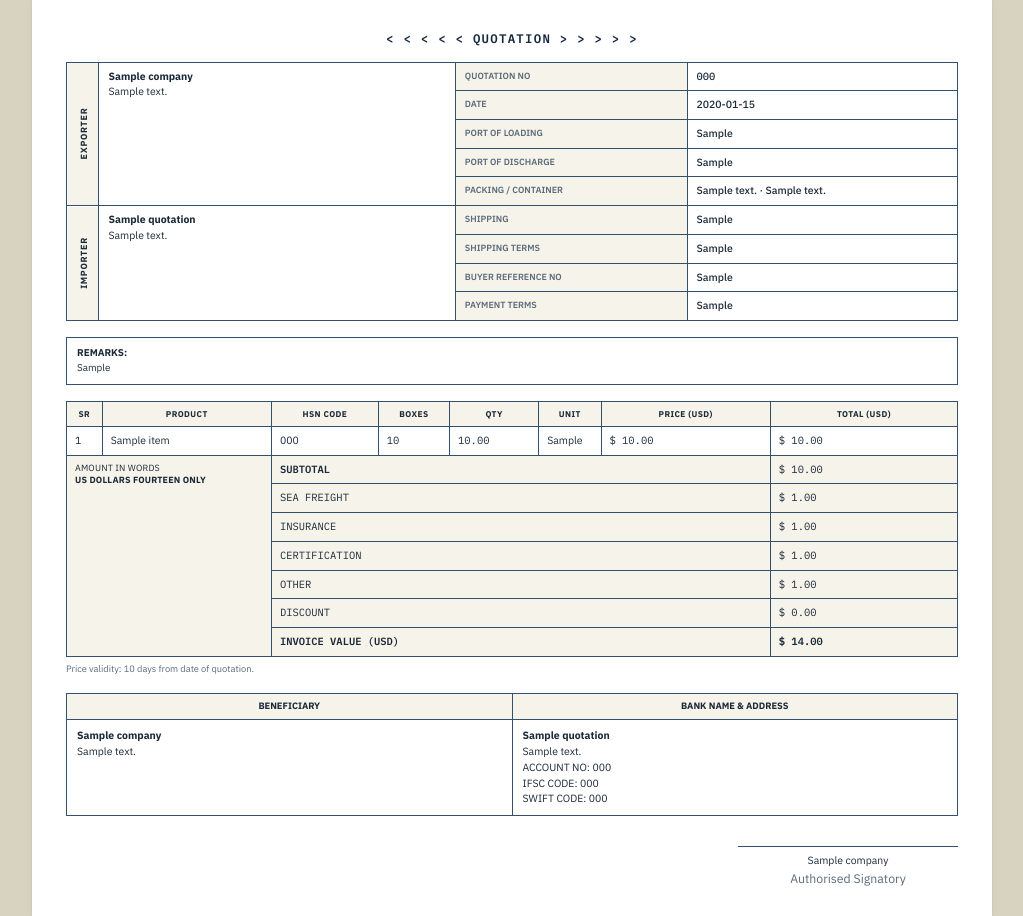
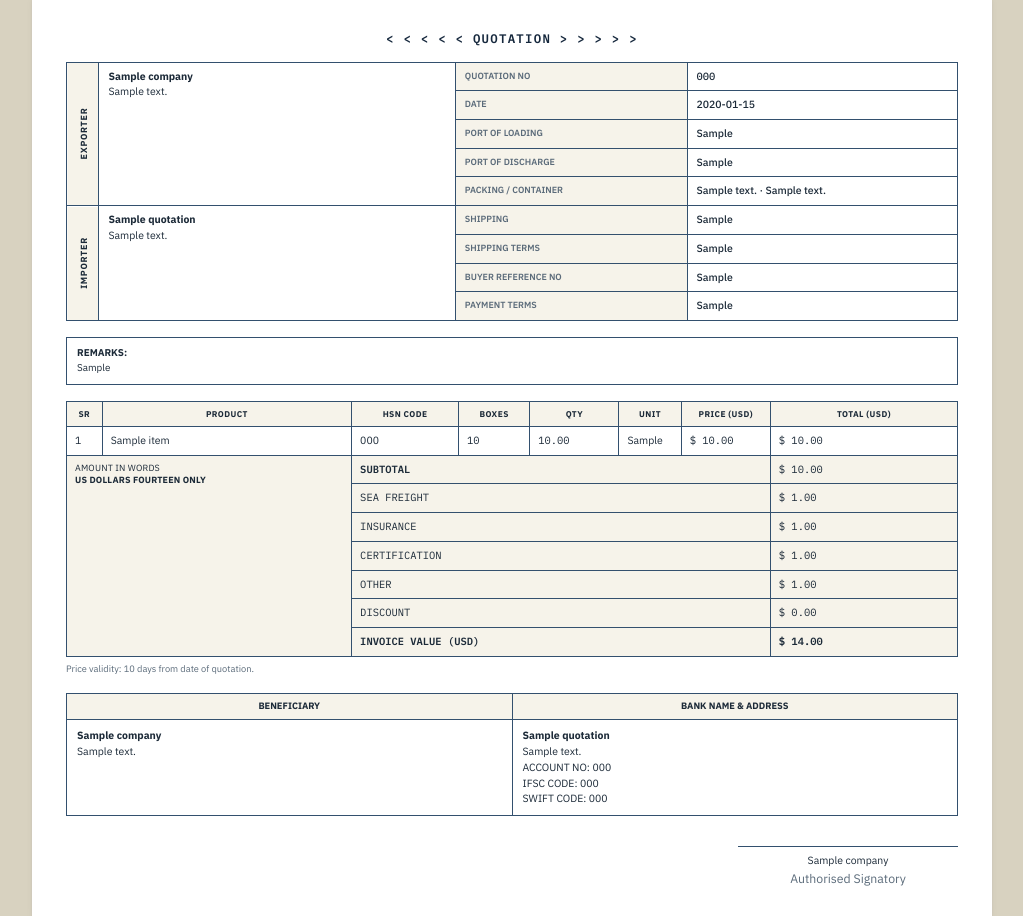
Before and after one commit to tdpatelgit/exportManagement, a Flask app: page /quotations/1 in a window 1280 px wide. Shown: the part 81-997 px from the top of the page, without its empty margins (128-1151 px from the left). Run offline with Flask 3, Linux system fonts and the light colour scheme; a user stored in the database is signed in; tables that the repository leaves empty hold one stand-in row (values such as "Sample post"); data that the repository does not hold is empty.

Commit message:
fix(quotation): adjusted the column width to avoid product name wrapping and row height to add more items in the quotation

```diff
--- a/crm_app/app/static/css/style.css
+++ b/crm_app/app/static/css/style.css
@@ -514,6 +514,7 @@ legend { font-size: .8rem; font-weight: 600; color: var(--color-ink); padding: 0
   white-space: nowrap;
 }
 .quote-items-table tfoot td { border: 1px solid var(--color-line-dark); padding: 6px 8px; background: var(--color-paper); }
+.quote-charge-row td { padding: 2px 8px; }
 .quote-total-row td { background: var(--color-paper); }
 .quote-amount-words {
   vertical-align: top; font-size: .5975rem; text-transform: uppercase;
@@ -532,7 +533,13 @@ legend { font-size: .8rem; font-weight: 600; color: var(--color-ink); padding: 0
 @media print {
   .no-print { display: none !important; }
   .quote-print-body { background: #fff; }
-  .quote-sheet { box-shadow: none; margin: 0; max-width: 100%; }
+  .quote-sheet { box-shadow: none; margin: 0; max-width: 100%; padding: 14px 34px; }
+  .quote-banner { margin-bottom: 8px; }
+  .quote-meta-table { margin-bottom: 8px; }
+  .quote-footnote { margin-bottom: 8px; }
+  .quote-bank-table { margin-bottom: 14px; }
+  .quote-items-table td, .quote-items-table th, .quote-items-table tfoot td { padding: 4px 8px; }
+  .quote-charge-row td { padding: 1px 8px; }
   /* Some browsers "print-economy" thin, dark table borders down to nothing
      (treating them like backgrounds to be lightened for ink-saving) - this
      is what was dropping the box around EXPORTER/IMPORTER. Forcing exact
--- a/crm_app/app/templates/quotations/_annexure.html
+++ b/crm_app/app/templates/quotations/_annexure.html
@@ -6,7 +6,7 @@
    `quotation.items` rather than trusting caller-scoped variables) so it can
    be included safely from anywhere. Keep QUOTE_ANNEX_START in sync with
    quotations/print.html. #}
-{% set QUOTE_ANNEX_START = 2 %}
+{% set QUOTE_ANNEX_START = 6 %}
 {% set annex_items = quotation.items[QUOTE_ANNEX_START:] %}
 {% if annex_items %}
 
@@ -24,8 +24,8 @@
 
   <table class="quote-items-table">
     <colgroup>
-      <col style="width:4%"><col style="width:19%"><col style="width:12%"><col style="width:8%">
-      <col style="width:10%"><col style="width:7%"><col style="width:19%"><col style="width:21%">
+      <col style="width:4%"><col style="width:28%"><col style="width:12%"><col style="width:8%">
+      <col style="width:10%"><col style="width:7%"><col style="width:10%"><col style="width:21%">
     </colgroup>
     <thead>
       <tr>
--- a/crm_app/app/templates/quotations/_sheet.html
+++ b/crm_app/app/templates/quotations/_sheet.html
@@ -6,7 +6,7 @@
 {% set phone = (company.contact_details | selectattr('type', 'equalto', 'phone') | list | first) if company else None %}
 {% set email = (company.contact_details | selectattr('type', 'equalto', 'email') | list | first) if company else None %}
 
-{% set QUOTE_ANNEX_START = 2 %}
+{% set QUOTE_ANNEX_START = 6 %}
 {% set main_items = quotation.items[:QUOTE_ANNEX_START] %}
 {% set annex_items = quotation.items[QUOTE_ANNEX_START:] %}
 {% set main_total = main_items | sum(attribute='total_usd') %}
@@ -77,8 +77,8 @@
 
   <table class="quote-items-table">
     <colgroup>
-      <col style="width:4%"><col style="width:19%"><col style="width:12%"><col style="width:8%">
-      <col style="width:10%"><col style="width:7%"><col style="width:19%"><col style="width:21%">
+      <col style="width:4%"><col style="width:28%"><col style="width:12%"><col style="width:8%">
+      <col style="width:10%"><col style="width:7%"><col style="width:10%"><col style="width:21%">
     </colgroup>
     <thead>
       <tr>
@@ -127,23 +127,23 @@
         <td class="num">$ {{ '{:,.2f}'.format(annex_total) }}</td>
       </tr>
       {% endif %}
-      <tr>
+      <tr class="quote-charge-row">
         <td colspan="5" class="num">SEA FREIGHT</td>
         <td class="num">$ {{ '{:,.2f}'.format(quotation.sea_freight) }}</td>
       </tr>
-      <tr>
+      <tr class="quote-charge-row">
         <td colspan="5" class="num">INSURANCE</td>
         <td class="num">$ {{ '{:,.2f}'.format(quotation.insurance) }}</td>
       </tr>
-      <tr>
+      <tr class="quote-charge-row">
         <td colspan="5" class="num">CERTIFICATION</td>
         <td class="num">$ {{ '{:,.2f}'.format(quotation.certification) }}</td>
       </tr>
-      <tr>
+      <tr class="quote-charge-row">
         <td colspan="5" class="num">OTHER</td>
         <td class="num">$ {{ '{:,.2f}'.format(quotation.other_charges) }}</td>
       </tr>
-      <tr>
+      <tr class="quote-charge-row">
         <td colspan="5" class="num">DISCOUNT</td>
         <td class="num">$ {{ '{:,.2f}'.format(quotation.discount_amount) }}</td>
       </tr>
```
